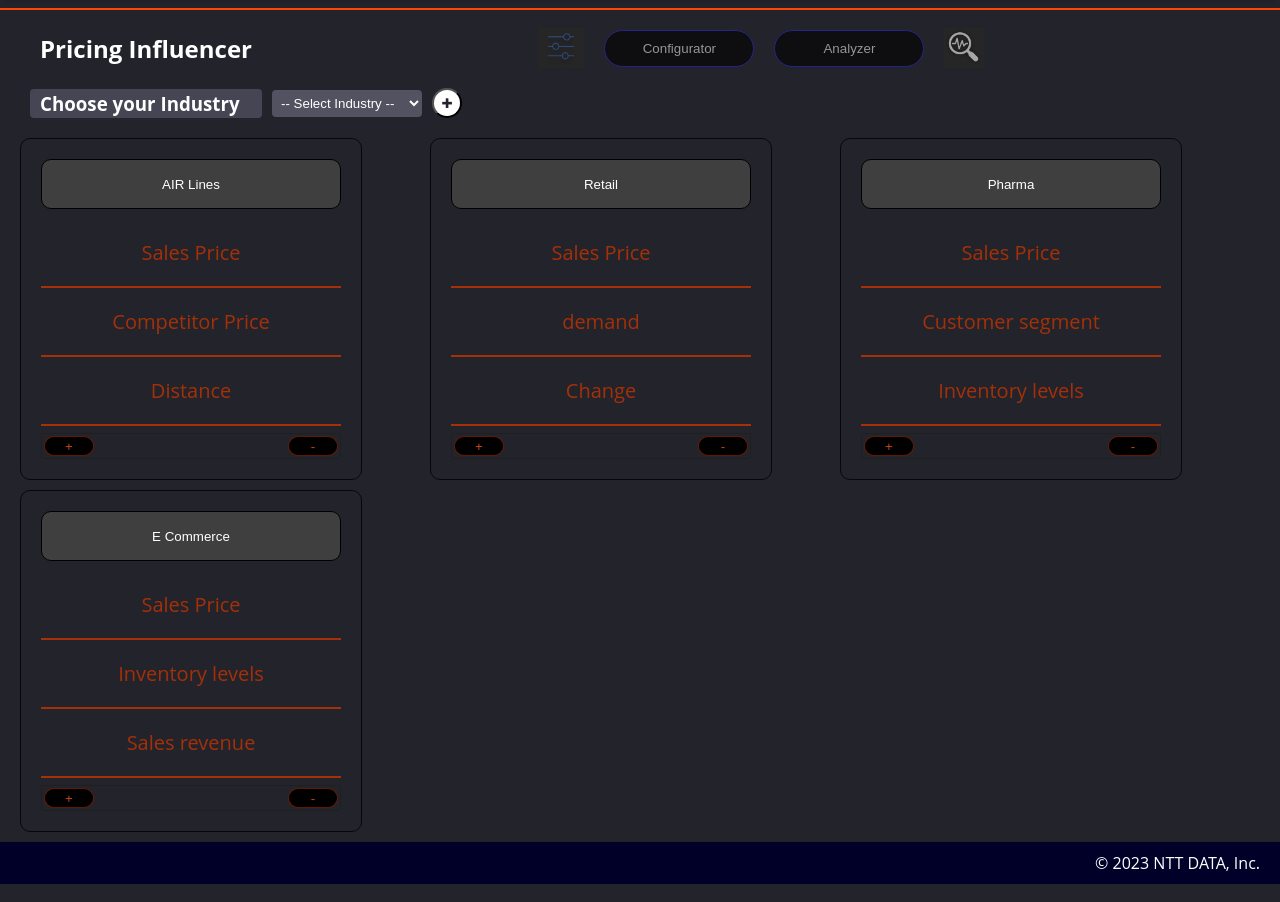
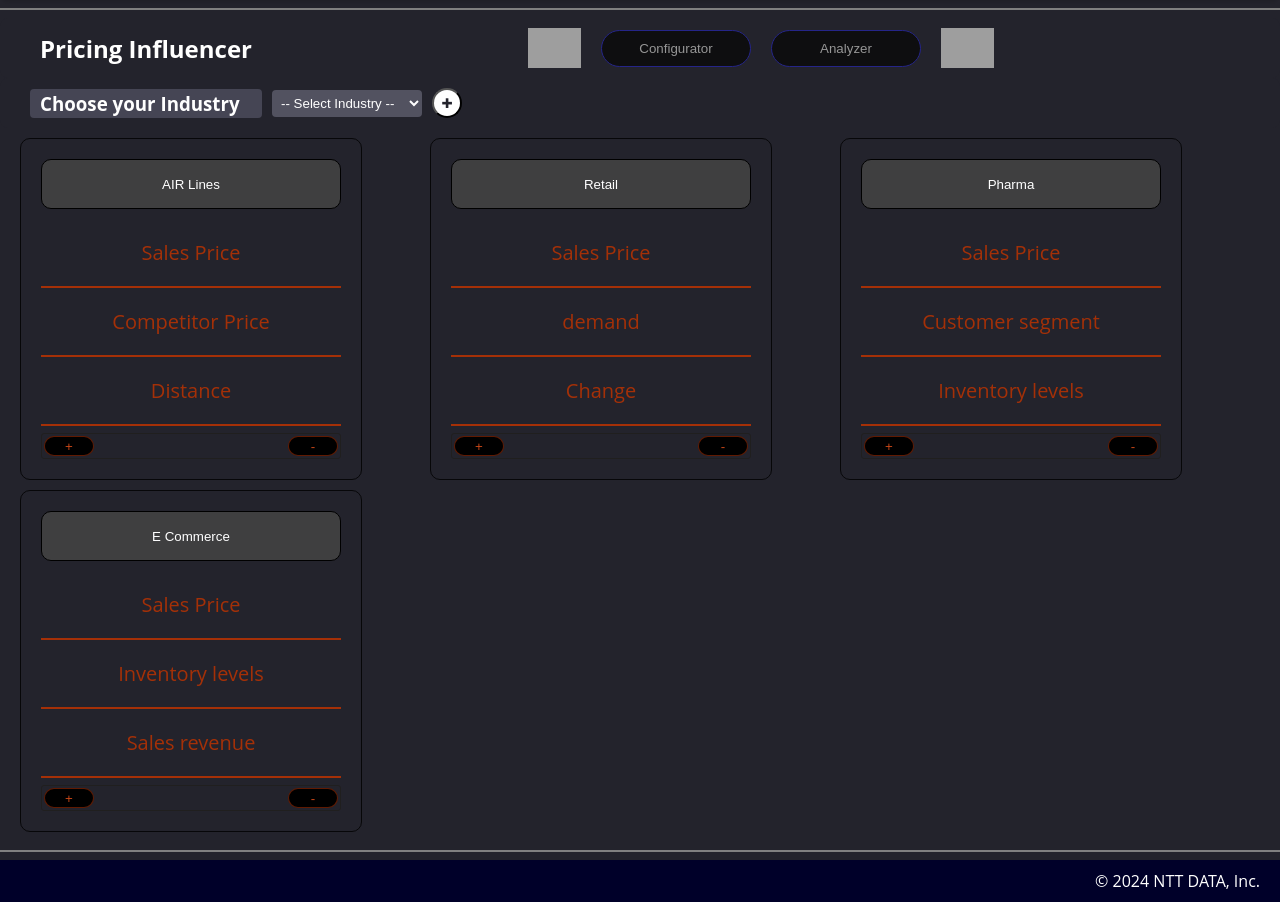
Before and after one commit to jethru09/Pricing, a Flask app: page / in a window 1280 px wide. Shown: the part 60-962 px from the top of the page. Run offline with Flask 3, Linux system fonts and the light colour scheme; grey boxes are pictures that could not be loaded.

Commit message:
Update new.html

```diff
--- a/templates/new.html
+++ b/templates/new.html
@@ -21,15 +21,15 @@
             </div>
         </div>
     </nav>
-    <hr style="border: 1px solid orangered">
+    <hr style="border: 1px solid grey">
     <div class="main">
         <div class="box1">
-            <h2 class="h4">Pricing Influencer</h4>
+            <h2 class="h2">Pricing Influencer</h2>
             <div class="type">
-                <img src="static/Style1.png" class="icon" alt="Showcase">
+                <img src="static/Style3.png" class="icon" alt="Showcase">
                 <button id="configurator-btn" class="configurator-btn">Configurator</button>
                 <button id="analyzer-btn" class="analyzer-btn">Analyzer</button>
-                <img src="static/Style2.png" class="icon" alt="Showcase">
+                <img src="static/Style4.png" class="icon" alt="Showcase">
             </div>
         </div>
         <div class="box2">
@@ -79,8 +79,9 @@
             </div>
         </div>
     </div>
+    <hr style="border: 1px solid grey">
     <footer class="foot">
-        &copy; 2023 NTT DATA, Inc.
+        &copy; 2024 NTT DATA, Inc.
     </footer>
     <script>
         const industries = JSON.parse('{{ industries | tojson | safe }}');
```
